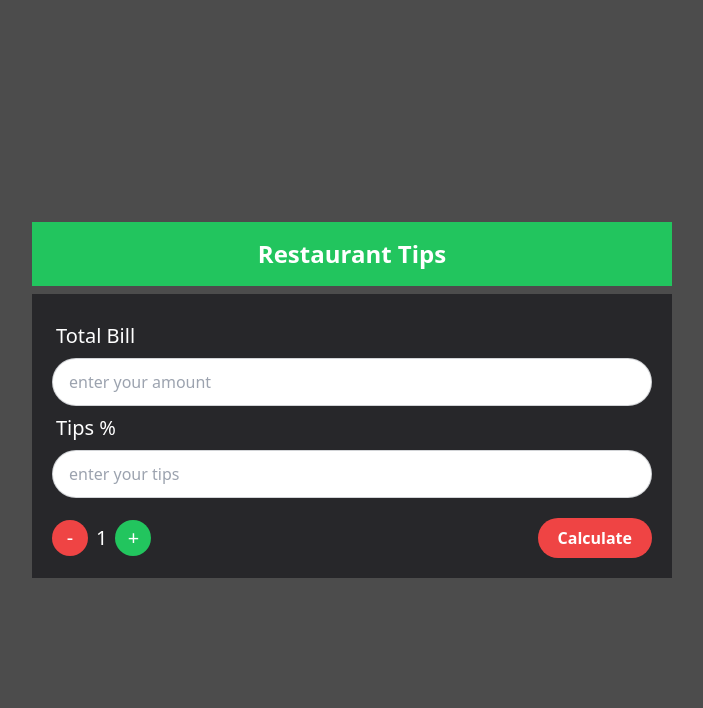
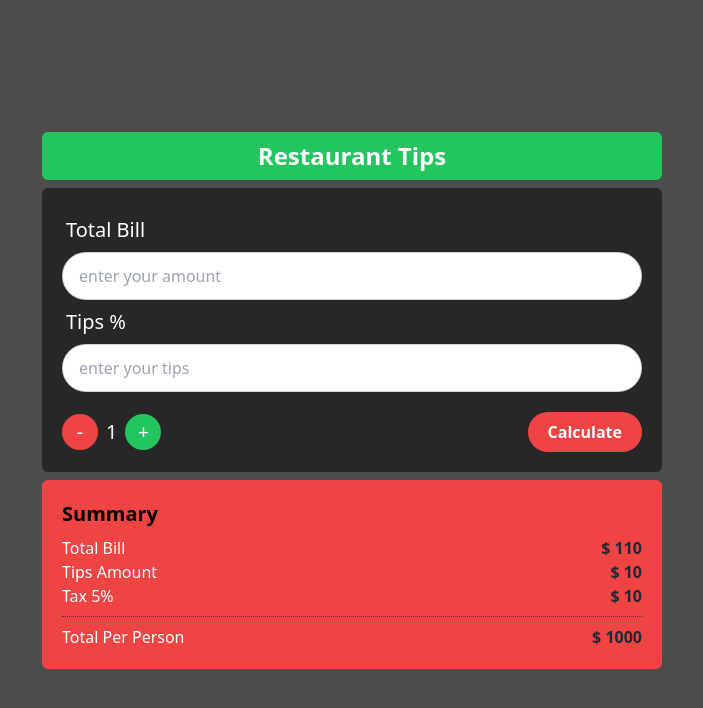
Before and after one commit to sohanwebdevctg/dom2-restaurant-tips-calculator, a plain HTML site: page index.html in a window 1280 px wide. Shown: the whole page, without its empty margins (288-991 px from the left). Drawn offline with nearby package versions, Linux system fonts and the light colour scheme.

```diff
--- a/index.html
+++ b/index.html
@@ -9,38 +9,70 @@
   <title>Restaurant tips Calculator</title>
 </head>
 <body class="bg-black bg-opacity-70">
-  <main class="container mx-auto h-screen flex flex-col justify-center items-center gap-2">
+  <main class="container mx-auto h-screen flex flex-col justify-center items-center gap-2 px-5 py-5">
     <!-- title section start -->
-     <div class="bg-green-500 w-1/2 text-center py-4">
-      <h1 class="xl:text-2xl text-white font-bold">Restaurant Tips</h1>
+     <div class="bg-green-500 w-full sm:w-2/3 md:w-2/3 lg:w-1/2 text-center py-2 sm:py-2 rounded-md">
+      <h1 class="text-xl xl:text-2xl text-white font-bold">Restaurant Tips</h1>
      </div>
     <!-- title section end -->
     <!-- user info section start -->
-    <div class="bg-zinc-800 w-1/2 p-5">
+    <div class="bg-zinc-800 w-full sm:w-2/3 md:w-2/3 lg:w-1/2 p-5 rounded-md">
+      <!-- total bill start -->
       <div class="form-control">
         <label class="label">
-          <span class="label-text text-white text-xl">Total Bill</span>
+          <span class="label-text text-white text-sm sm:text-xl">Total Bill</span>
         </label>
         <input type="text" placeholder="enter your amount" class="input input-bordered rounded-3xl"/>
       </div>
+      <!-- total bill end -->
+      <!-- tips start -->
       <div class="form-control">
         <label class="label">
-          <span class="label-text text-white text-xl">Tips %</span>
+          <span class="label-text text-white text-sm sm:text-xl">Tips %</span>
         </label>
         <input type="text" placeholder="enter your tips" class="input input-bordered rounded-3xl"/>
       </div>
+      <!-- tips end -->
+      <!-- button start -->
       <ul class="flex justify-between items-center mt-5">
         <li class="flex items-center gap-2">
-          <button class="text-white bg-red-500 w-9 h-9 text-xl rounded-full">-</button>
-          <span class="text-white text-xl">1</span>
-          <button class="text-white bg-green-500 w-9 h-9 text-xl rounded-full">+</button>
+          <button class="text-white bg-red-500 w-7 h-7 sm:w-9 sm:h-9 text-sm sm:text-xl rounded-full flex justify-center items-center">-</button>
+          <span class="text-white text-lg sm:text-xl">1</span>
+          <button class="text-white bg-green-500 w-7 h-7 sm:w-9 sm:h-9 text-sm sm:text-xl rounded-full flex justify-center items-center">+</button>
         </li>
         <li>
-          <button class="text-white bg-red-500 px-5 py-2 rounded-3xl text-base font-bold">Calculate</button>
+          <button class="text-white bg-red-500 px-3 xl:px-5 py-2 rounded-3xl text-xs sm:text-base font-bold">Calculate</button>
         </li>
       </ul>
+      <!-- button end -->
     </div>
     <!-- user info section end -->
+    <!-- summary section start -->
+     <div class="bg-red-500 w-full sm:w-2/3 md:w-2/3 lg:w-1/2 p-5 rounded-md">
+      <h2 class="text-xl text-black font-bold mb-2">Summary</h2>
+      <ul>
+        <li class="flex justify-between items-center">
+          <p class="text-white text-sm xl:text-base">Total Bill</p>
+          <p class="text-sm xl:text-base font-bold">$ <span>110</span></p>
+        </li>
+        <li class="flex justify-between items-center">
+          <p class="text-white text-sm xl:text-base">Tips Amount</p>
+          <p class="text-sm xl:text-base font-bold">$ <span>10</span></p>
+        </li>
+        <li class="flex justify-between items-center">
+          <p class="text-white text-sm xl:text-base">Tax 5%</p>
+          <p class="text-sm xl:text-base font-bold">$ <span>10</span></p>
+        </li>
+        <li class="my-2">
+          <hr class="border-dotted border-gray-700">
+        </li>
+        <li class="flex justify-between items-center">
+          <p class="text-white text-sm xl:text-base">Total Per Person</p>
+          <p class="text-sm xl:text-base font-bold">$ <span>1000</span></p>
+        </li>
+      </ul>
+     </div>
+    <!-- summary section end -->
   </main>
 
 
```
